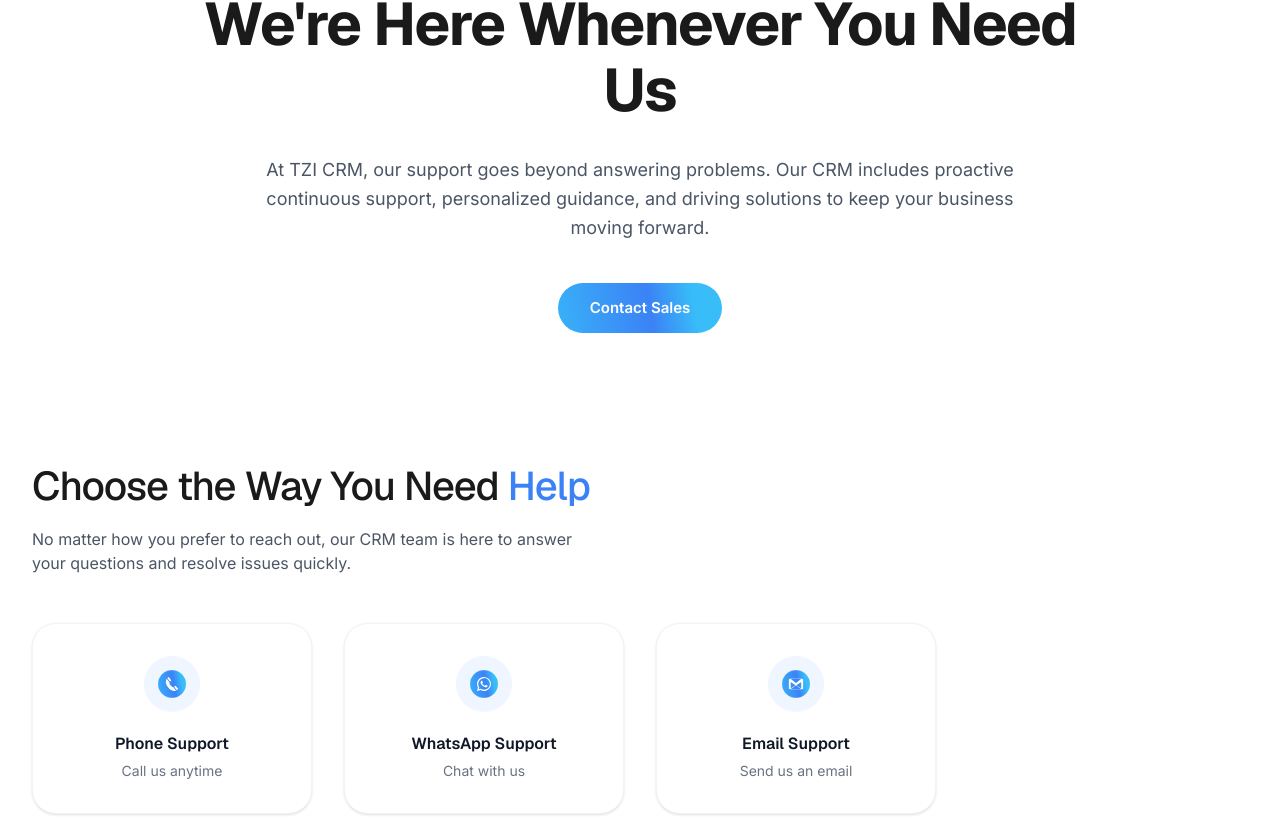
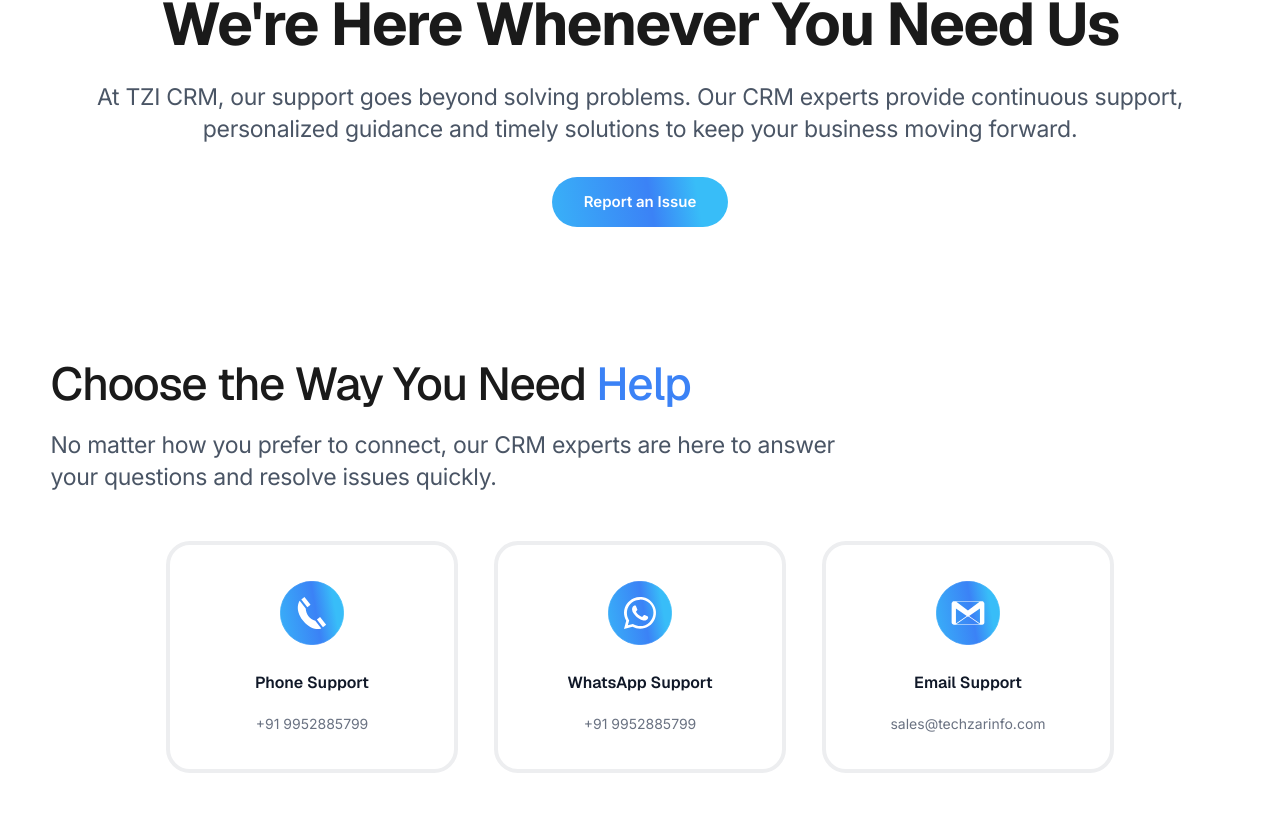
Before and after one commit to techzarinfo-tzi/CRM-Website, a Next.js app: page /help in a window 1280 px wide. Shown: the part 238-1060 px from the top of the page. Built offline with nearby package versions, Linux system fonts and the light colour scheme.

Commit message:
changes in UI

```diff
--- a/app/help/page.tsx
+++ b/app/help/page.tsx
@@ -10,8 +10,8 @@
     <div className="bg-white">
       <HelpHero />
       <HelpContactOptions />
-      <HelpSupportServices />
-      <HelpCTA />
+      {/* <HelpSupportServices /> */}
+      {/* <HelpCTA /> */}
 
       <div className="py-16">
         <VoiceOfSuccess />
--- a/src/components/help/HelpContactOptions.tsx
+++ b/src/components/help/HelpContactOptions.tsx
@@ -5,56 +5,56 @@
     {
       id: 1,
       title: "Phone Support",
-      description: "Call us anytime",
+      description: "+91 9952885799",
       icon: "/images/help/phone.svg"
     },
     {
       id: 2,
       title: "WhatsApp Support",
-      description: "Chat with us",
+      description: "+91 9952885799",
       icon: "/images/help/whatsapp.svg"
     },
     {
       id: 3,
       title: "Email Support",
-      description: "Send us an email",
+      description: "sales@techzarinfo.com",
       icon: "/images/help/email.svg"
     }
   ];
 
   return (
     <section className="bg-white py-12 sm:py-16">
-      <div className="mx-auto max-w-7xl px-4 sm:px-6 lg:px-8">
+      <div className="mx-auto max-w-[1243px] px-4 sm:px-6 lg:px-8">
 
         {/* Heading */}
-        <div className="mb-12">
-          <h2 className="text-[32px] sm:text-[40px] font-medium text-[#1A1A1A] leading-tight tracking-tight mb-4">
+        <div className="mb-12 text-left">
+          <h2 className="text-[46px] font-medium text-[#1A1A1A] leading-[58px] tracking-[-1.2px] mb-4">
             Choose the Way You Need <span className="text-[#3B82F6]">Help</span>
           </h2>
-          <p className="text-[16px] text-gray-600 max-w-3xl">
-            No matter how you prefer to reach out, our CRM team is here to answer<br className="hidden sm:block" />
+          <p className="text-[23px] font-normal leading-[32px] tracking-[-0.3px] text-gray-600 max-w-[1243px]">
+            No matter how you prefer to connect, our CRM experts are here to answer<br className="hidden md:block" />
             your questions and resolve issues quickly.
           </p>
         </div>
 
         {/* Cards */}
-        <div className="flex flex-col sm:flex-row items-center justify-start gap-6 lg:gap-8">
+        <div className="flex flex-col md:flex-row items-center justify-center gap-[36px]">
           {options.map((option) => (
             <div
               key={option.id}
-              className="bg-white rounded-[24px] border-[1.5px] border-gray-100 shadow-sm hover:shadow-md transition-shadow p-8 flex flex-col items-center justify-center text-center w-full sm:w-auto sm:flex-1 max-w-[280px]"
+              className="bg-white rounded-[24px] border-[4px] border-[#EDEEF0] p-[40px] flex flex-col items-center justify-center text-center w-[292px] h-[232px] shrink-0"
             >
-              <div className="w-14 h-14 rounded-full bg-blue-50 flex items-center justify-center mb-5">
+              <div className="flex flex-col items-center justify-center gap-[18px]">
                 <Image
                   src={option.icon}
                   alt={option.title}
-                  width={28}
-                  height={28}
-                  className="w-7 h-7 object-contain"
+                  width={64}
+                  height={64}
+                  className="w-16 h-16 object-contain mb-2"
                 />
+                <h3 className="text-[16px] font-semibold text-gray-900">{option.title}</h3>
+                <p className="text-[14px] text-gray-500">{option.description}</p>
               </div>
-              <h3 className="text-[16px] font-semibold text-gray-900 mb-1">{option.title}</h3>
-              <p className="text-[14px] text-gray-500">{option.description}</p>
             </div>
           ))}
         </div>
--- a/src/components/help/HelpHero.tsx
+++ b/src/components/help/HelpHero.tsx
@@ -4,19 +4,20 @@
   return (
     <section className="bg-white pt-24 sm:pt-32 pb-16 text-center">
       <div className="mx-auto max-w-7xl px-4 sm:px-6 lg:px-8">
-        <div className="max-w-4xl mx-auto">
-          <h1 className="text-[40px] sm:text-[52px] md:text-[60px] font-bold text-[#1A1A1A] leading-[1.1] tracking-tight mb-8">
+        <div className="max-w-[1243px] mx-auto flex flex-col items-center justify-center gap-6">
+          <h1 className="text-[40px] sm:text-[52px] md:text-[60px] font-bold text-[#1A1A1A] leading-[1.1] tracking-tight">
             We're Here Whenever You Need Us
           </h1>
-          <p className="text-[16px] sm:text-[18px] text-gray-600 leading-relaxed mb-10 max-w-3xl mx-auto">
-            At TZI CRM, our support goes beyond answering problems. Our CRM includes proactive continuous support, personalized guidance, and driving solutions to keep your business moving forward.
+          <p className="text-[23px] font-normal tracking-[-0.3px] leading-[32px] text-gray-600 w-full max-w-[1243px] text-center">
+            At TZI CRM, our support goes beyond solving problems. Our CRM experts provide continuous support,<br className="hidden md:block" />
+            personalized guidance and timely solutions to keep your business moving forward.
           </p>
           <Link
             href="/contact"
-            className="inline-flex items-center justify-center px-8 py-3.5 text-[15px] font-semibold text-white rounded-full transition-all hover:shadow-lg hover:-translate-y-0.5 hover:opacity-95"
+            className="inline-flex items-center justify-center px-8 py-3.5 text-[15px] font-semibold text-white rounded-full transition-all hover:shadow-lg hover:-translate-y-0.5 hover:opacity-95 mt-2"
             style={{ background: 'linear-gradient(80.47deg, #38BDF8 -14.05%, #3B82F6 55.68%, #38BDF8 81.9%)' }}
           >
-            Contact Sales
+            Report an Issue
           </Link>
         </div>
       </div>
```
